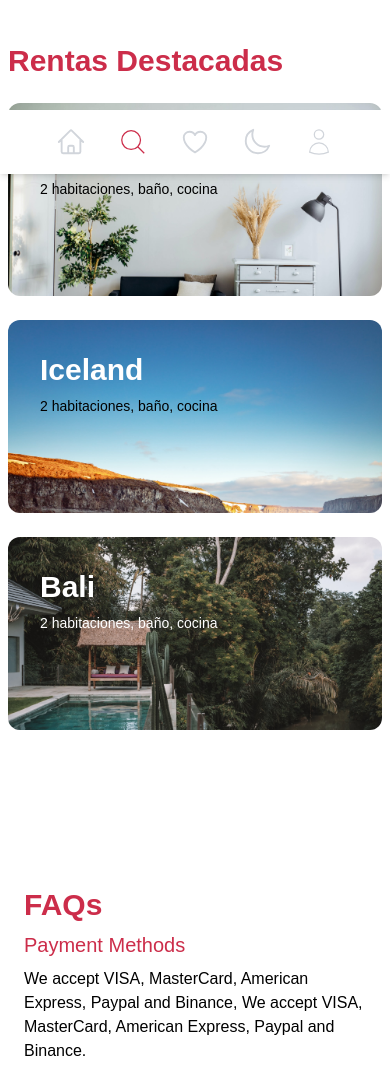
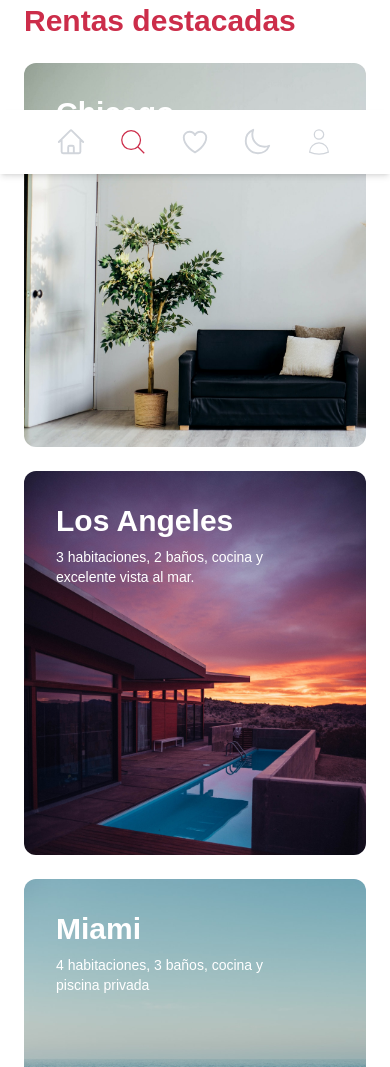
Before and after one commit to mister-ramoon/tailwind, a website: page src/index.html in a window 390 px wide. Shown: the part 670-1737 px from the top of the page. Drawn offline with Linux system fonts and the light colour scheme.

Commit message:
Haciendo responsivo nuestro proyecto: rentas destacadas

```diff
--- a/src/index.html
+++ b/src/index.html
@@ -50,7 +50,7 @@
           </div>
         </div>
       </div>
-      <div class="p-6" id="recomendados">
+      <div class="h-auto w-full px-6 mt-6" id="recomendados">
         <p class="text-3xl font-semibold text-primary">Recomendados</p>
         <div
           class="w-auto h-72 items-center mt-6 overflow-x-auto overscroll-contain flex space-x-6 overflow-y-hidden"
@@ -99,36 +99,40 @@
           </div>
         </div>
       </div>
-      <div class="px-2 h-full w-full" id="rentas_destacadas">
-        <p class="text-3xl text-primary font-semibold pb-6 mt-6">
-          Rentas Destacadas
+      <div class="px-6 w-auto lg:px-2" id="rentas_destacadas">
+        <p class="text-3xl text-primary font-semibold pb-6 mt-2">
+          Rentas destacadas
         </p>
+        <div class="w-full h-full flex flex-col items-center justify-center">
           <div
-          class="w-full h-full flex flex-col space-y-6 items-center justify-center"
+            class="w-full h-96 bg-chicago bg-cover rounded-xl mb-6 lg:bg-center"
           >
-          <div class="w-full h-96 bg-chicago bg-cover rounded-xl">
-            <p class="CardTitle">Chicago</p>
-            <p class="text-sm pl-8 text-black mr-24">
-              2 habitaciones, baño, cocina
+            <p class="CardTitle lg:text-b">Chicago</p>
+            <p class="text-sm pl-8 text-white mr-24 lg:text-lg">
+              2 habitaciones, baño y cocina
             </p>
           </div>
-          <div class="w-full h-96 bg-iceland bg-cover rounded-xl">
-            <p class="CardTitle">Iceland</p>
-            <p class="text-sm pl-8 text-black mr-24">
-              2 habitaciones, baño, cocina
+          <div class="lg:flex lg:h-full lg:w-full lg:space-x-4">
+            <div class="w-full h-96 bg-LA bg-cover rounded-xl mb-6 lg:h-auto">
+              <p class="CardTitle">Los Angeles</p>
+              <p class="text-sm pl-8 text-white mr-24 lg:text-lg">
+                3 habitaciones, 2 baños, cocina y excelente vista al mar.
               </p>
             </div>
-          <div class="w-full h-96 bg-bali bg-cover rounded-xl">
-            <p class="CardTitle">Bali</p>
-            <p class="text-sm pl-8 text-white mr-24">
-              2 habitaciones, baño, cocina
+            <div class="h-full w-full">
+              <div class="w-full h-96 bg-miami bg-cover rounded-xl mb-6">
+                <p class="CardTitle">Miami</p>
+                <p class="text-sm pl-8 text-white mr-24 lg:text-lg">
+                  4 habitaciones, 3 baños, cocina y piscina privada
                 </p>
               </div>
-          <div class="w-full h-96 bg-Miami bg-cover rounded-xl">
-            <p class="CardTitle">Miami</p>
-            <p class="text-sm pl-8 text-white mr-24">
-              2 habitaciones, baño, cocina
+              <div class="w-full h-96 bg-bali bg-cover rounded-xl mb-6">
+                <p class="CardTitle">Bali</p>
+                <p class="text-sm pl-8 text-white mr-24 lg:text-lg">
+                  2 habitaciones, baño, cocina y piscina privada
                 </p>
+              </div>
+            </div>
           </div>
         </div>
       </div>
```
Also changed, not shown: public/css/tailwind.css. Lines whose indentation alone changed are shown as unchanged.
